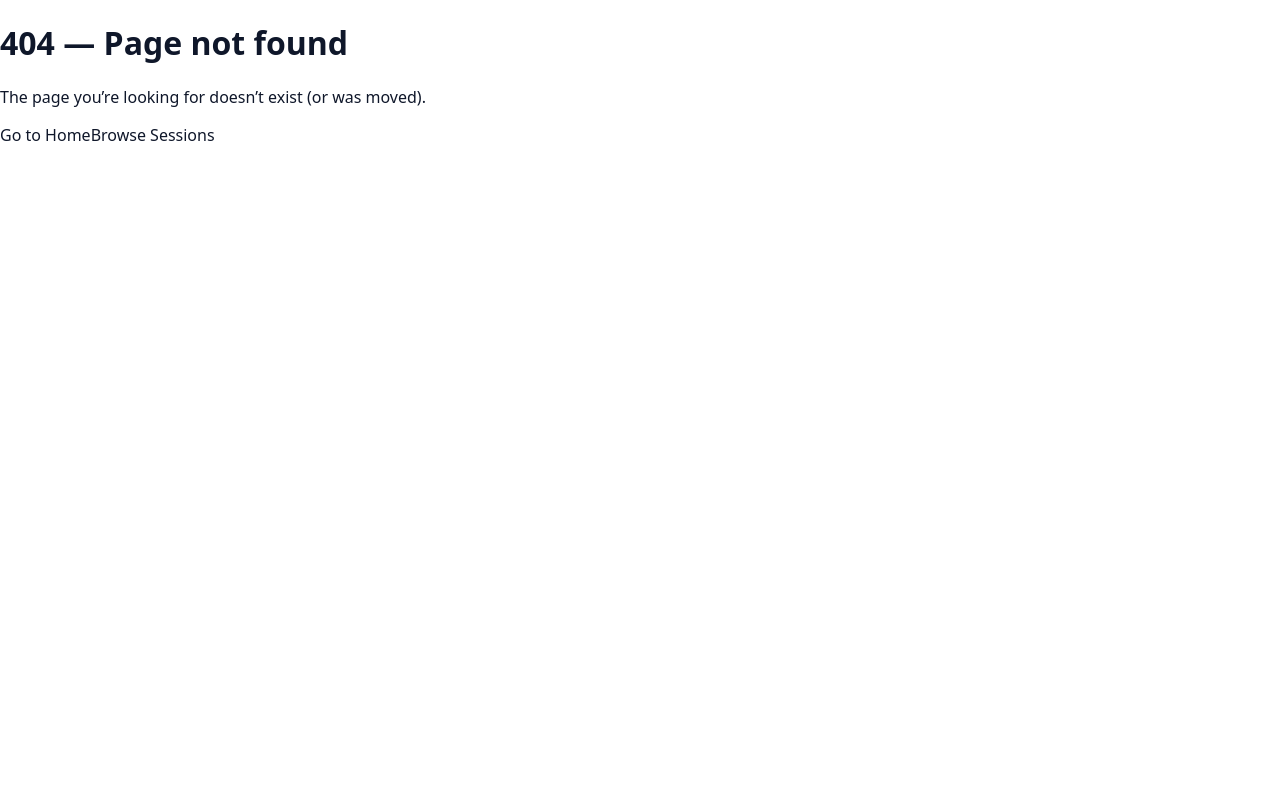
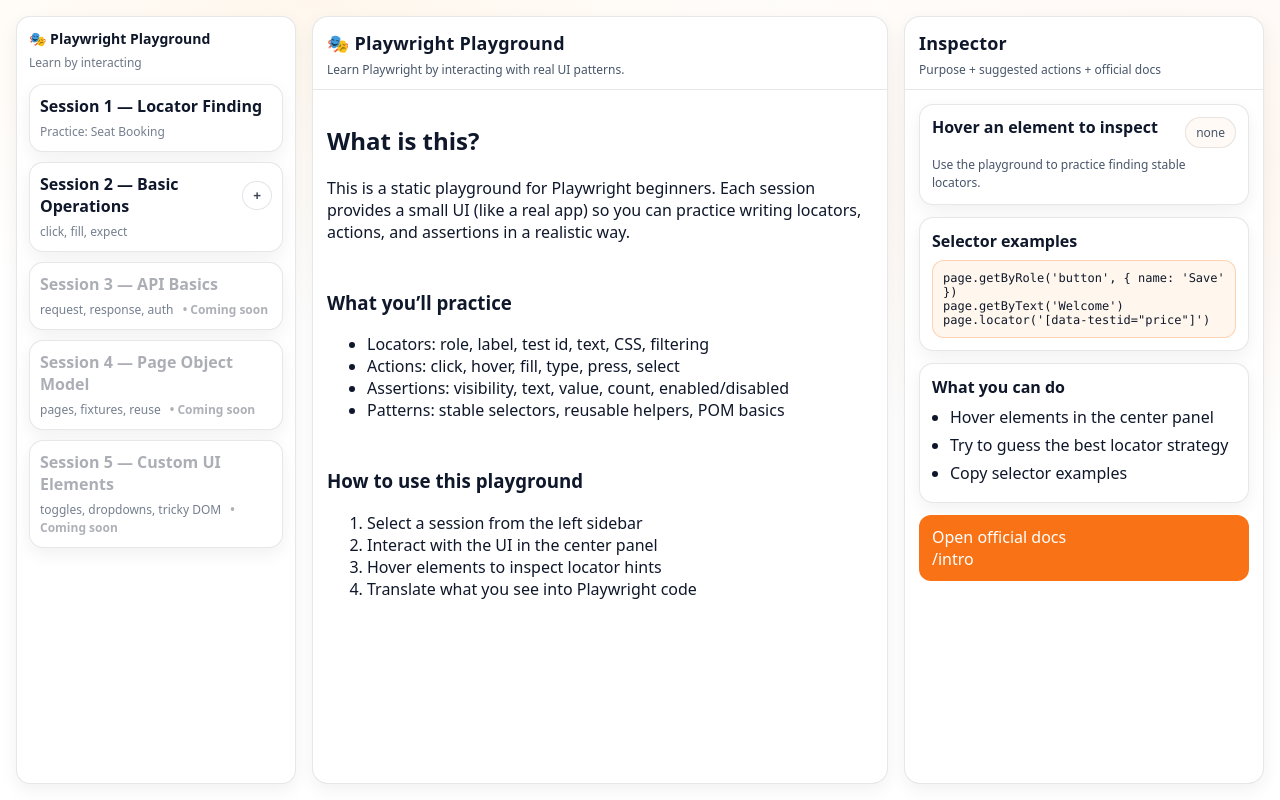
Before and after one commit to swongsuddee/playwright-playground, a Next.js app: page /sessions in a window 1280 px wide. Before the commit this address had no page. Built offline with nearby package versions, Linux system fonts and the light colour scheme.

Commit message:
add page

```diff
--- /dev/null
+++ b/src/app/sessions/page.tsx
@@ -0,0 +1,14 @@
+import HomeContent from "@/components/home-content";
+import { InspectorPanel } from "@/components/layout/InspectorPanel";
+import Sidebar from "@/components/layout/Sidebar";
+
+export default function Home() {
+  return (
+      <main className="container">
+        {/* <HeroHeader /> */}
+        <Sidebar />
+        <HomeContent />
+        <InspectorPanel hint={null} />
+      </main>
+    );
+}
```
